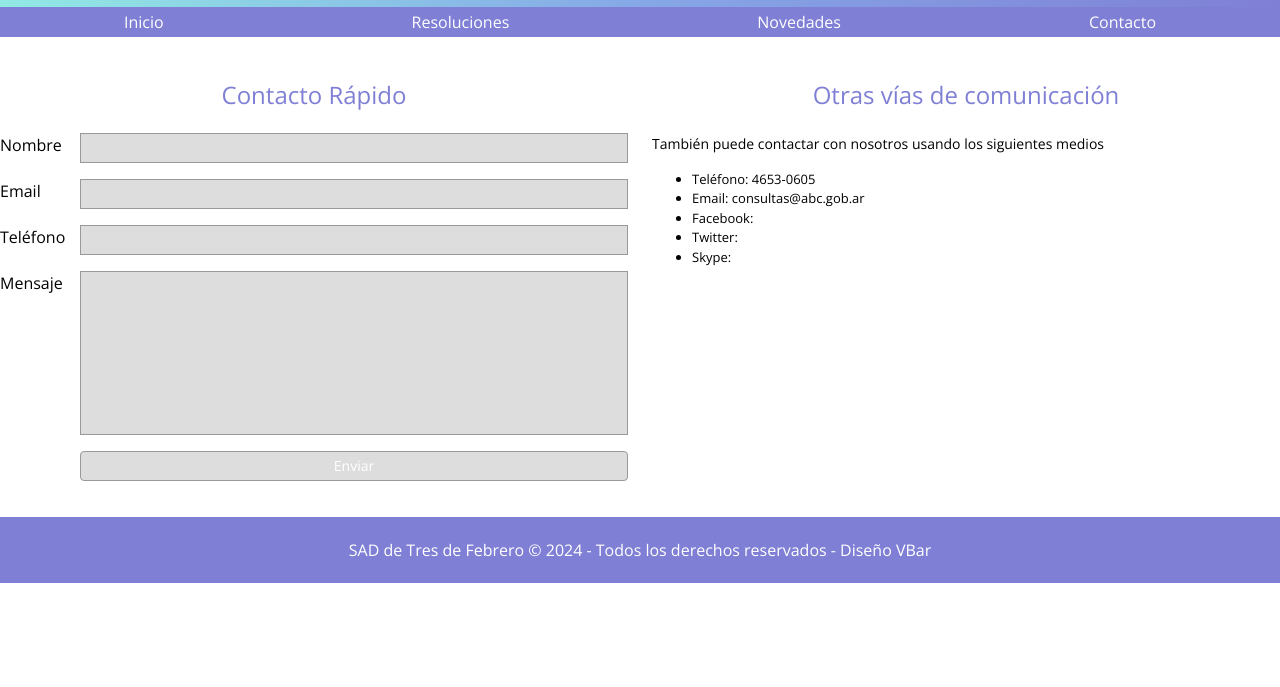
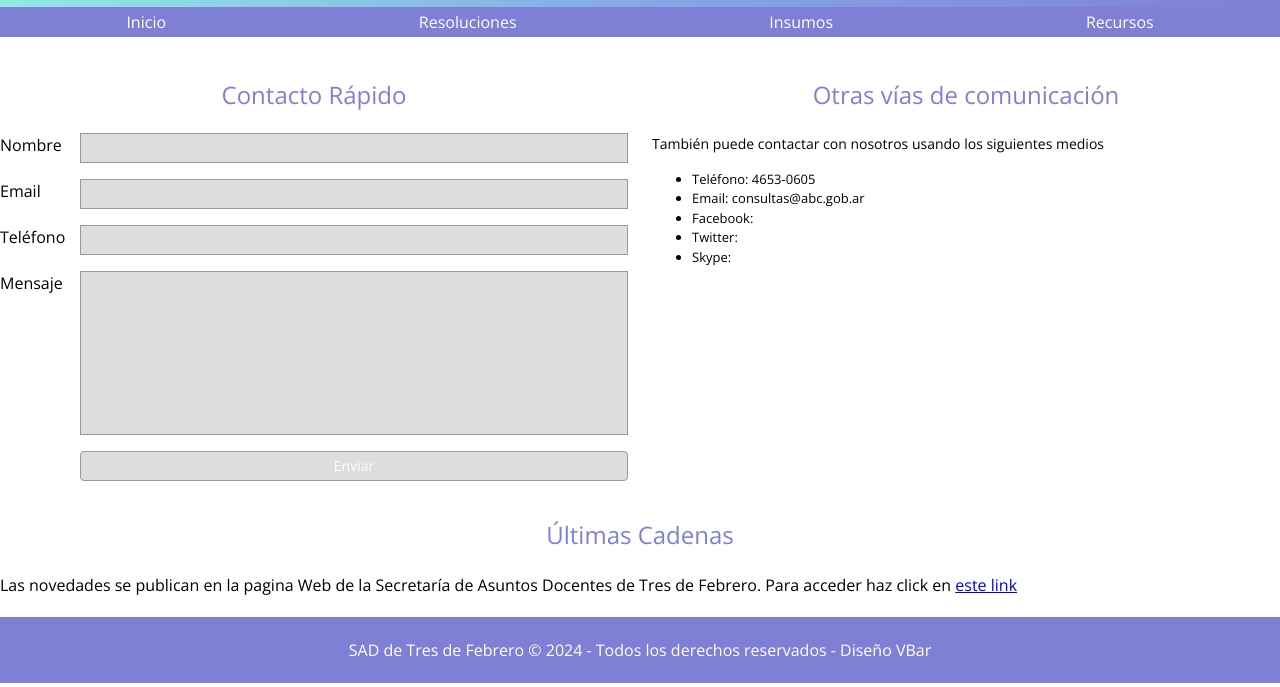
Before and after one commit to VBDeveloper2075/sitio-resoluciones, a plain HTML site: page utiles.html in a window 1280 px wide. Shown: the part 113-800 px from the top of the page. Drawn offline with nearby package versions, Linux system fonts and the light colour scheme.

Commit message:
dl se agrega en index

```diff
--- a/contacto.html
+++ b/utiles.html
@@ -22,10 +22,10 @@
     </header>
     <nav>
       <ul class="holder">
-        <li><a href="index.html">Inicio</a></li>
+        <li><a class="activo" href="index.html">Inicio</a></li>
         <li><a href="resoluciones.html">Resoluciones</a></li>
-        <li><a href="Novedades.html">Novedades</a></li>
-        <li><a class="activo" href="contacto.html">Contacto</a></li>
+        <li><a href="insumos.html">Insumos</a></li>
+        <li><a href="utiles.html">Recursos</a></li>
       </ul>
     </nav>
 
@@ -68,6 +68,14 @@
         </ul>
       </div>
     </main>
+    <section>
+      <h2 class="reso">Últimas Cadenas</h2>
+      <p class="linkcadenas">
+        Las novedades se publican en la pagina Web de la
+        Secretaría de Asuntos Docentes de Tres de Febrero. Para acceder haz click en
+        <a href="https://sad117.com.ar/?cat=8">este link</a>
+      </p>
+    </section>
     <footer>
       <p>
         SAD de Tres de Febrero &copy; 2024 - Todos los derechos reservados -
```
Also changed, not shown: insumos.html (renamed from novedades.html, +4 -9 lines), resoluciones.html (+4 -4 lines).
